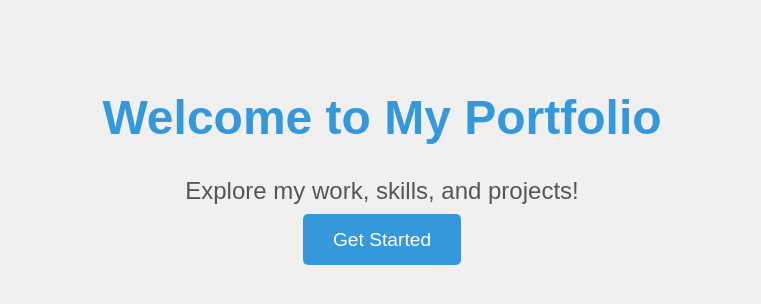
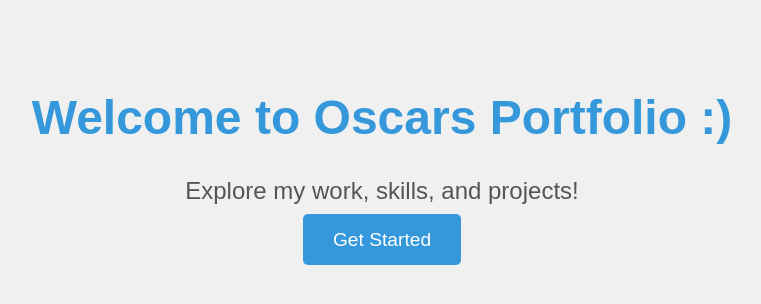
Before and after one commit to OscarBergstrom/portfolio, a Django app: page / in a window 1280 px wide. Shown: the top 304 px of the page, without its empty margins (258-1019 px from the left). Run offline with Django 4.2, Linux system fonts and the light colour scheme.

Commit message:
Update home.html

```diff
--- a/templates/portfolio/home.html
+++ b/templates/portfolio/home.html
@@ -35,7 +35,7 @@
 </head>
 <body>
 
-    <h1>Welcome to My Portfolio</h1>
+    <h1>Welcome to Oscars Portfolio :)</h1>
     <p>Explore my work, skills, and projects!</p>
     <a href="#" class="button">Get Started</a>
 
```
